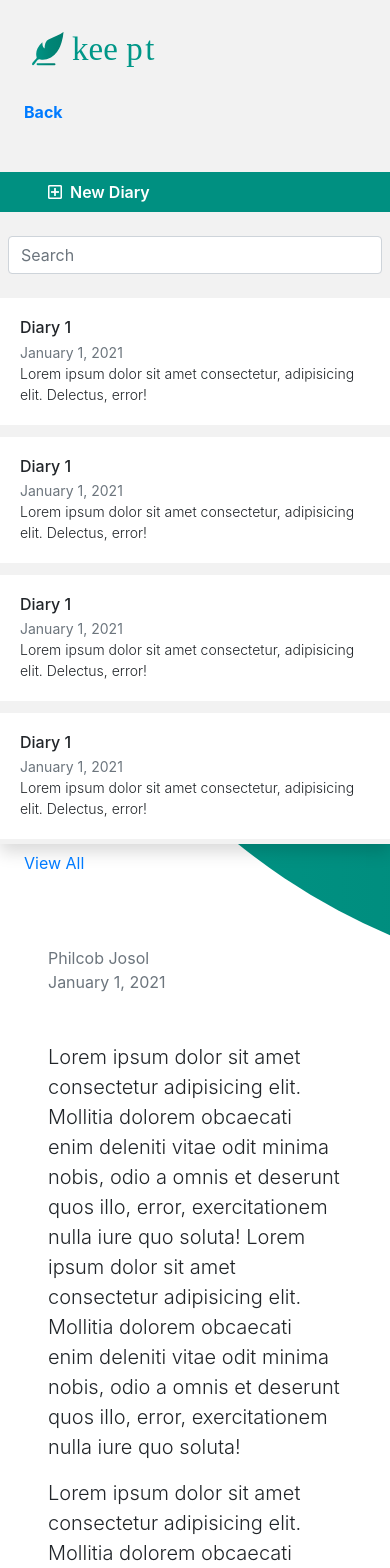
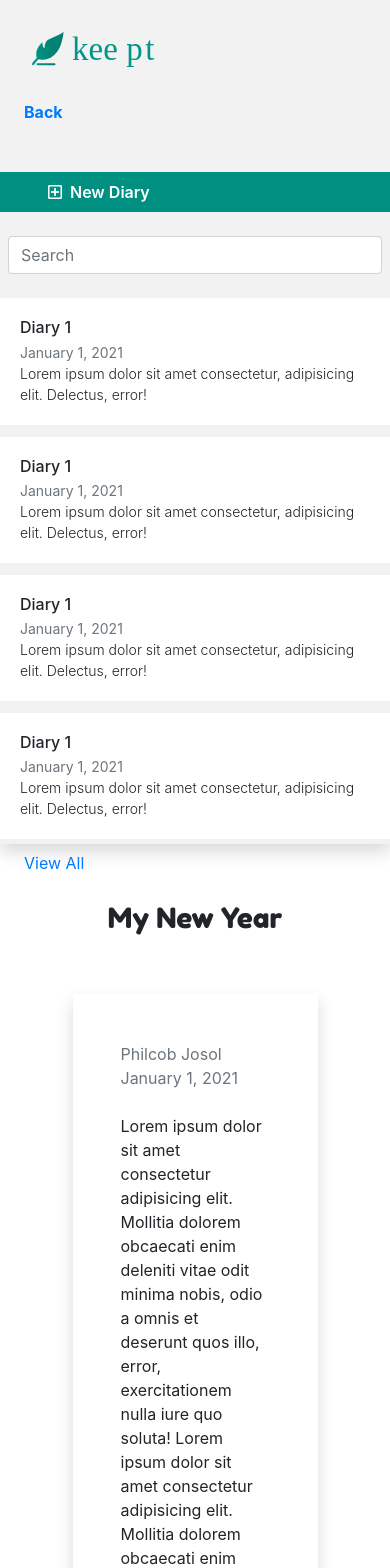
Before and after one commit to pjguitar15/keept-app, a React (Create React App) app: page /diary in a window 390 px wide. Shown: the top 1568 px of the page. Built offline with nearby package versions, Linux system fonts and the light colour scheme.

Commit message:
improved style on homepage and diary content

```diff
--- a/src/pages/DiaryPage/Content.jsx
+++ b/src/pages/DiaryPage/Content.jsx
@@ -1,6 +1,6 @@
 import React from 'react'
 import styled from 'styled-components'
-import roundshape from '../../Assets/SVG/landingxs.svg'
+
 const ContentWrapper = styled.div`
   position: relative;
   overflow: hidden;
@@ -14,27 +14,14 @@ const MainContent = styled.p`
 const Content = () => {
   return (
     <ContentWrapper>
-      <img
-        style={{
-          zIndex: '-1',
-          top: '-105rem',
-          width: '80rem',
-          margin: 'auto',
-          left: '0',
-          right: '0'
-        }}
-        className='position-absolute'
-        src={roundshape}
-        alt='landingfull'
-      />
       <div className='p-5'>
-        <HeaderText className='main-header-text text-white text-center m-0'>
+        <HeaderText className='main-header-text text-center m-0'>
           My New Year
         </HeaderText>
-        <p className='text-secondary m-0 p-0'>Philcob Josol</p>
-        <p className='text-secondary m-0 p-0'>January 1, 2021</p>
-        <MainContent>
-          <p className='lead'>
+        <MainContent className='shadow p-5 col-10 mx-auto'>
+          <p className='text-secondary m-0 p-0'>Philcob Josol</p>
+          <p className='text-secondary m-0 p-0'>January 1, 2021</p>
+          <p className='mt-4'>
             Lorem ipsum dolor sit amet consectetur adipisicing elit. Mollitia
             dolorem obcaecati enim deleniti vitae odit minima nobis, odio a
             omnis et deserunt quos illo, error, exercitationem nulla iure quo
@@ -43,7 +30,7 @@ const Content = () => {
             odio a omnis et deserunt quos illo, error, exercitationem nulla iure
             quo soluta!
           </p>
-          <p className='lead'>
+          <p>
             Lorem ipsum dolor sit amet consectetur adipisicing elit. Mollitia
             dolorem obcaecati enim deleniti vitae odit minima nobis, odio a
             omnis et deserunt quos illo, error, exercitationem nulla iure quo
@@ -57,7 +44,7 @@ const Content = () => {
             odio a omnis et deserunt quos illo, error, exercitationem nulla iure
             quo soluta!
           </p>
-          <p className='lead'>
+          <p>
             Lorem ipsum dolor sit amet consectetur adipisicing elit. Mollitia
             dolorem obcaecati enim deleniti vitae odit minima nobis, odio a
             omnis et deserunt quos illo, error, exercitationem nulla iure quo
--- a/src/pages/Home/Home.jsx
+++ b/src/pages/Home/Home.jsx
@@ -73,16 +73,16 @@ const Home = () => {
               consequuntur voluptas aspernatur repellat aliquam voluptatem dolor
               optio, quae rem hic?
             </p>
-            <div className='mt-5 col-xl-4 col-lg-5 col-md-6 col-sm-8 col-8 mx-auto d-flex justify-content-between align-items-center'>
+            <div className='mt-5 col-xl-4 col-lg-5 col-md-6 col-sm-8 col-8 mx-auto d-flex justify-content-center align-items-center'>
               <PrimaryButton
                 onClick={() => history.push('/diary')}
-                className='my-btn'
+                className='my-btn mx-2'
               >
                 WRITE NOW
               </PrimaryButton>
               <SecondaryButton
                 onClick={() => history.push('/about')}
-                className='my-btn'
+                className='my-btn mx-2'
               >
                 ABOUT US
               </SecondaryButton>
```
